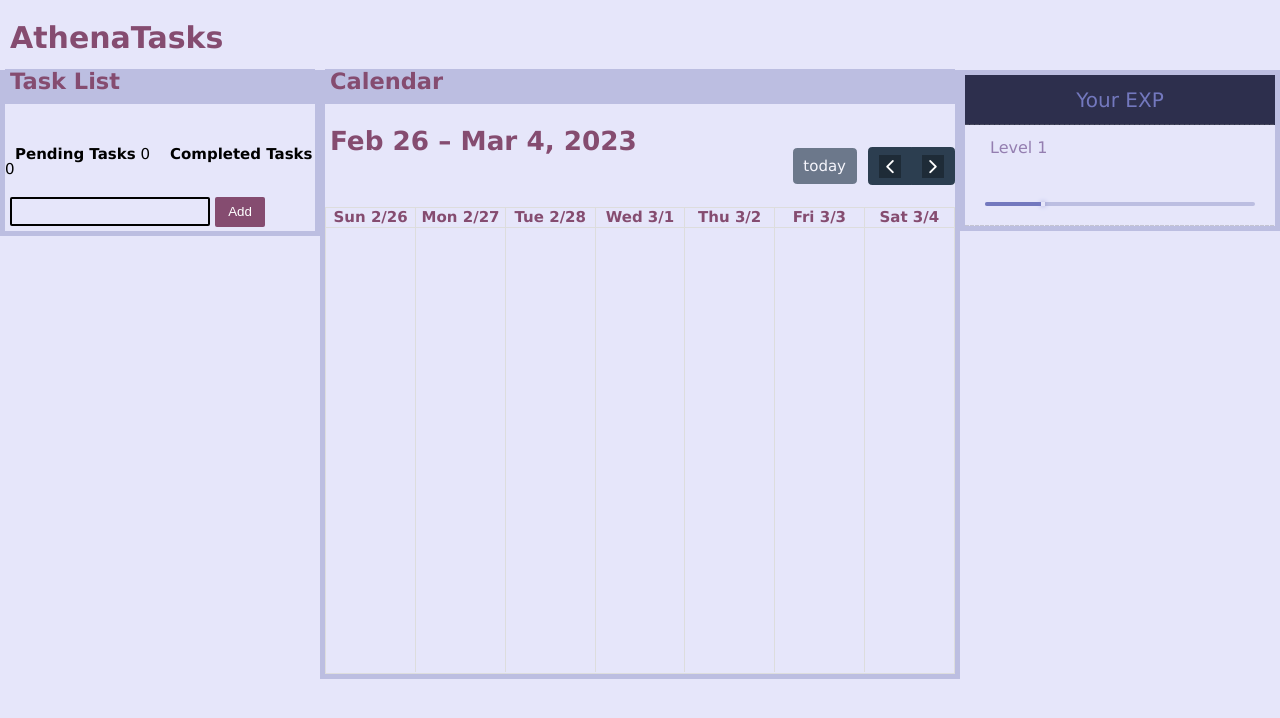
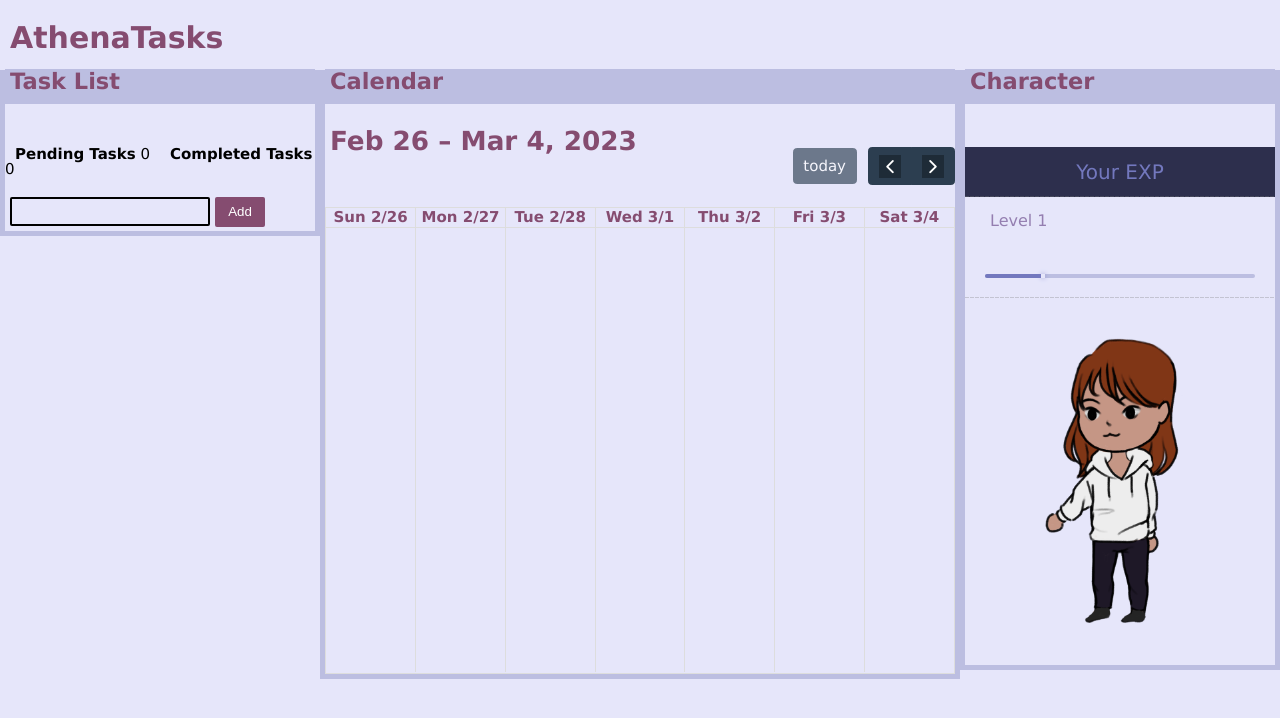
Before and after one commit to gbradforth/AthenaTasks, a React (Create React App) app: page / in a window 1280 px wide. Shown: the top 718 px of the page. Built offline with nearby package versions, Linux system fonts and the light colour scheme.

Commit message:
character

```diff
--- a/src/App.css
+++ b/src/App.css
@@ -381,6 +381,12 @@ p,input,label {
   top: 32px;
 }
 
+#chr_photo{
+  display: block;
+  margin-left: auto;
+  margin-right: auto;
+}
+
 /* .task-button{
   display:inline-block;
   flex: 1;
--- a/src/App.js
+++ b/src/App.js
@@ -129,6 +129,7 @@ function App() {
             </div>
 
             <div id="character">
+              <h2 class="category-heading">Character</h2>
               <div class = "exp bar">
                 <header>Your EXP</header>
                 <section class="progress">
@@ -139,6 +140,7 @@ function App() {
                     </div>
                 </section>
               </div>
+              <img id="chr_photo" src={require('./character.png')} width={257} height={367}/>
             </div>
         </div>
       </body>
```
